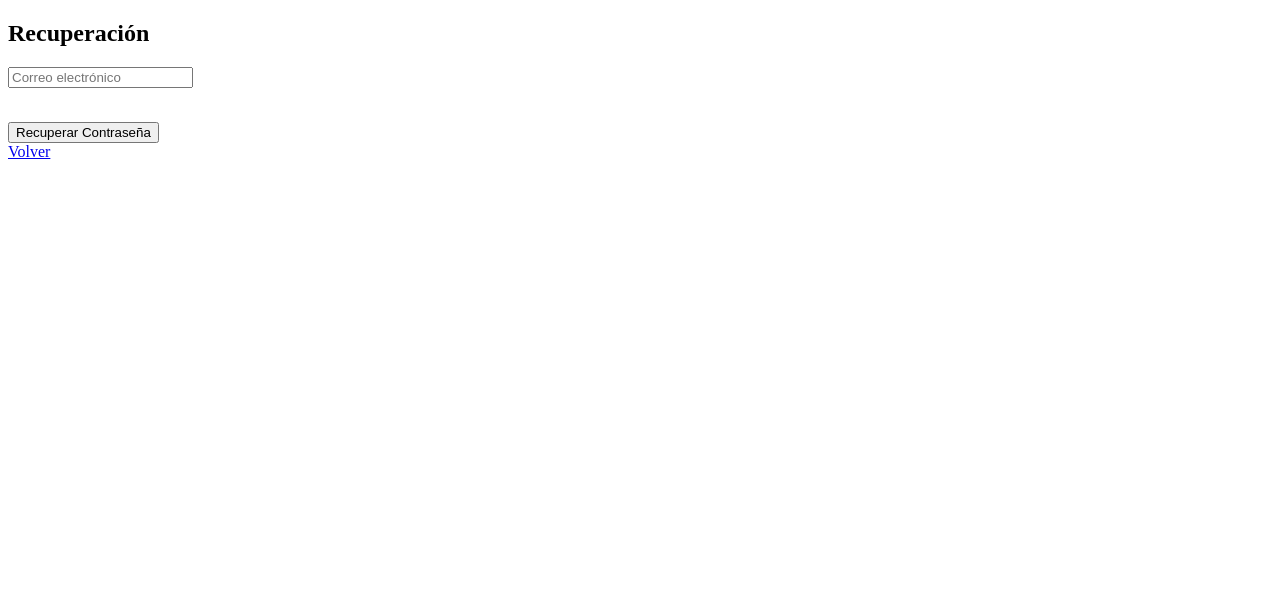
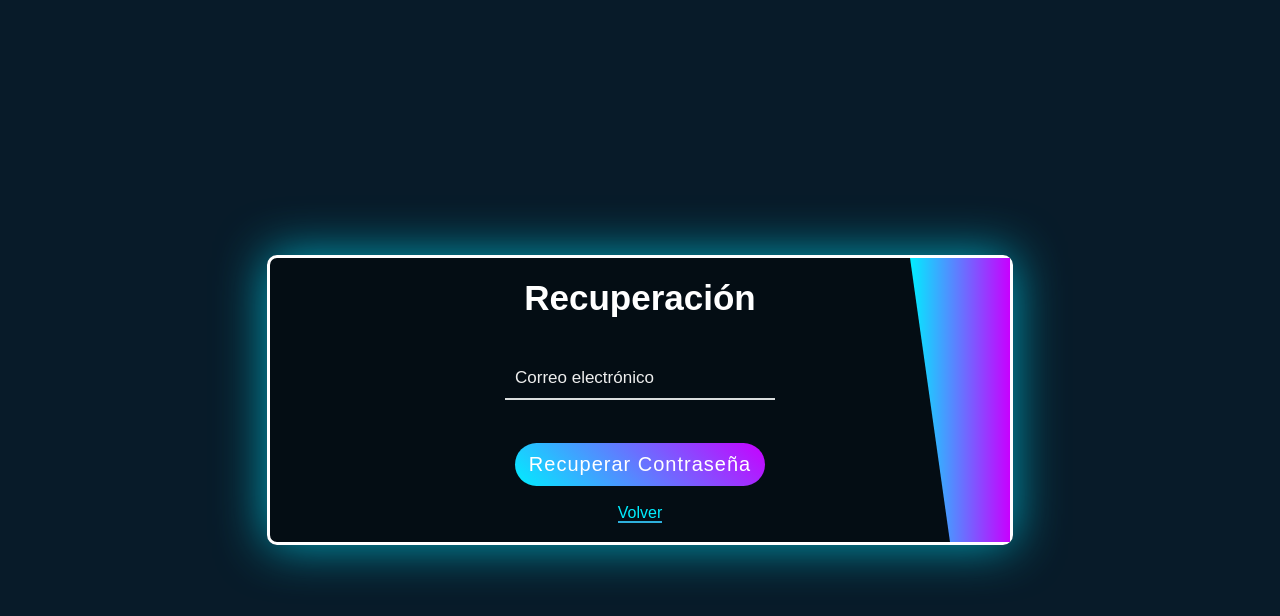
Before and after one commit to 4ndresFel1pe/loginfinal, a plain HTML site: page Templates/forgot_password.html in a window 1280 px wide. Drawn offline with Linux system fonts and the light colour scheme; the site is published under a folder, as on GitHub Pages, so addresses that start at the root find nothing.

Commit message:
correcion del css

```diff
--- a/Templates/forgot_password.html
+++ b/Templates/forgot_password.html
@@ -5,7 +5,7 @@
     <meta charset="UTF-8">
     <meta name="viewport" content="width=device-width, initial-scale=1.0">
     <title>Recuperar Contraseña</title>
-    <link rel="stylesheet" href="/Css/style3.css">
+    <link rel="stylesheet" href="../Css/style3.css">
 </head>
 
 <body>
```
Also changed, not shown: Templates/home.html (+1 -1 lines), Templates/register.html (+1 -1 lines).
